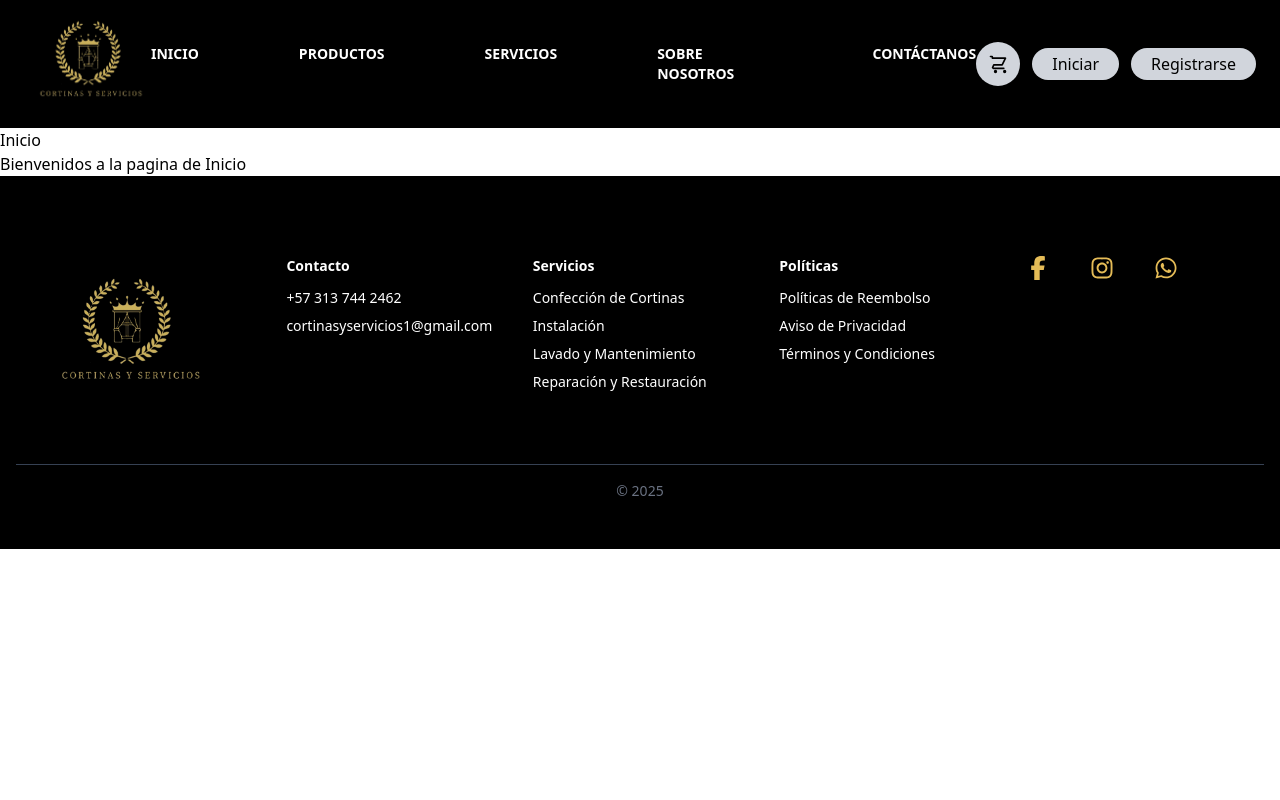
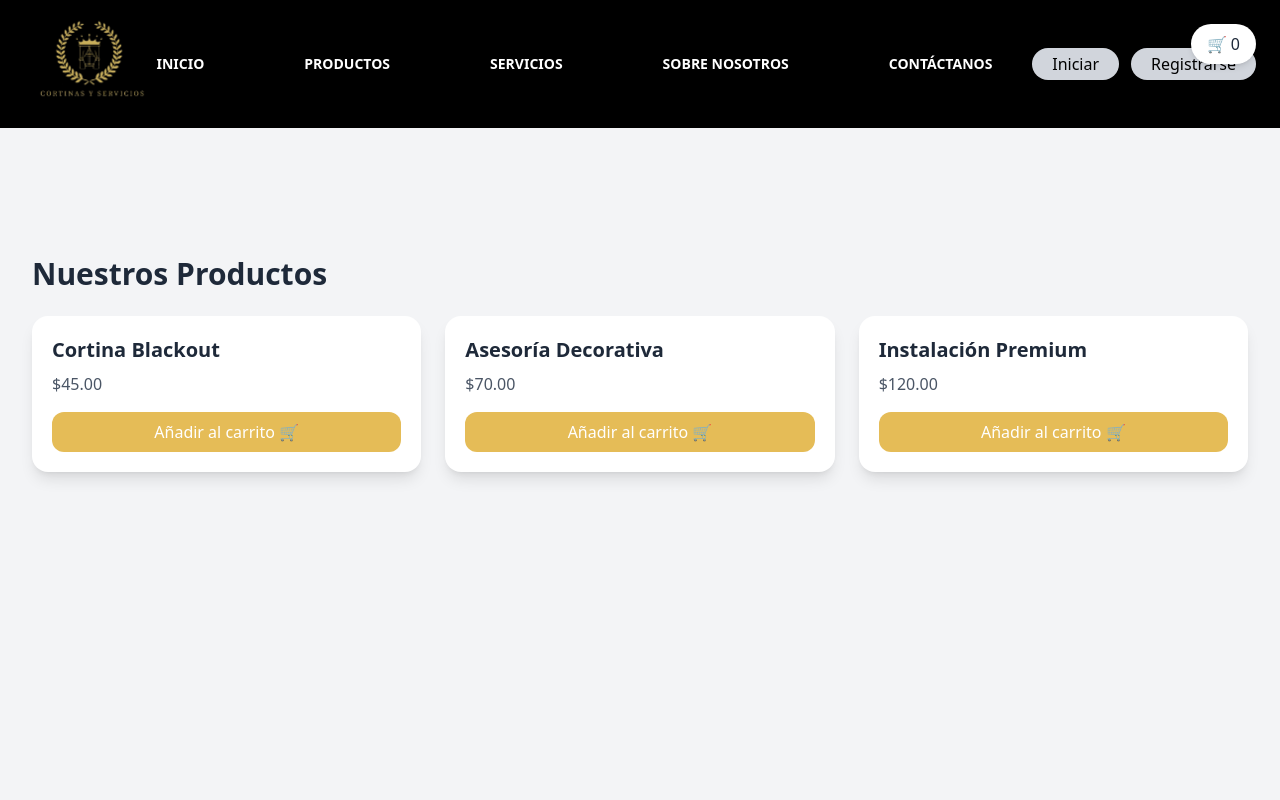
Before and after one commit to swaggirl26/Proyectos-SENA-, a React (Vite) app in the folder front-end/: page /Productos in a window 1280 px wide. Shown: the top 800 px of the page. Built offline with nearby package versions, Linux system fonts and the light colour scheme.

Commit message:
Se agregaron componentes de Productos y se creo la vista de productos con su carrito de compras

```diff
--- a/front-end/src/Navegacion.jsx
+++ b/front-end/src/Navegacion.jsx
@@ -23,20 +23,13 @@ export default function Navegacion() {
       {/* Botones derechos */}
       <div className="flex items-center gap-3">
         {/* Carrito */}
-        <button className="bg-gray-300 rounded-full p-3 hover:bg-[#E5BC57] transition">
-          <svg
-            xmlns="http://www.w3.org/2000/svg"
-            className="w-5 h-5 text-black"
-            fill="none"
-            viewBox="0 0 24 24"
-            stroke="currentColor"
-            strokeWidth={2}
-          >
+
+
             <path strokeLinecap="round" strokeLinejoin="round" d="M3 3h2l.4 2M7 13h10l4-8H5.4M7 13l-1.35 2.7a1 1 0 00.9 1.5H19" />
             <circle cx="9" cy="21" r="1" />
             <circle cx="20" cy="21" r="1" />
-          </svg>
-        </button>
+
+
 
 
         {/* Login y Register */}
--- /dev/null
+++ b/front-end/src/componentes/ProductCards.jsx
@@ -0,0 +1,16 @@
+import React from 'react';
+
+export default function ProductCard({ product, onAddToCart }) {
+  return (
+    <div className="bg-white shadow-lg rounded-2xl p-5 flex flex-col justify-between">
+      <h3 className="text-xl font-bold text-gray-800">{product.name}</h3>
+      <p className="text-gray-600 mt-2">${product.price.toFixed(2)}</p>
+      <button
+        onClick={() => onAddToCart(product)}
+        className="mt-4 px-4 py-2 bg-[#E5BC57] text-white rounded-xl hover:bg-yellow-500 transition"
+      >
+        Añadir al carrito 🛒
+      </button>
+    </div>
+  );
+}
--- /dev/null
+++ b/front-end/src/componentes/ProductSection.jsx
@@ -0,0 +1,44 @@
+import React, { useState } from 'react';
+import ProductCards from '../componentes/ProductCards';
+
+const products = [
+  { id: 1, name: 'Cortina Blackout', price: 45.00 },
+  { id: 2, name: 'Asesoría Decorativa', price: 70.00 },
+  { id: 3, name: 'Instalación Premium', price: 120.00 },
+];
+
+export default function ProductSection() {
+  const [cart, setCart] = useState([]);
+
+  const handleAddToCart = (product) => {
+    setCart((prev) => [...prev, product]);
+  };
+
+  const total = cart.reduce((sum, item) => sum + item.price, 0);
+
+  return (
+    <section className="p-8 bg-gray-100 min-h-screen">
+      <h2 className="text-3xl font-bold mb-6 text-gray-800">Nuestros Productos</h2>
+
+      <div className="grid grid-cols-1 sm:grid-cols-2 lg:grid-cols-3 gap-6">
+        {products.map(product => (
+          <ProductCards key={product.id} product={product} onAddToCart={handleAddToCart} />
+        ))}
+      </div>
+
+      <div className="mt-10 bg-[#E5BC57] p-6 rounded-xl shadow-md">
+        <h3 className="text-xl font-semibold text-gray-700 mb-2">
+          Carrito de Compras 🛍️ ({cart.length} productos)
+        </h3>
+        <ul className="list-disc list-inside text-gray-700">
+          {cart.map((item, idx) => (
+            <li key={idx}>
+              {item.name} - ${item.price.toFixed(2)}
+            </li>
+          ))}
+        </ul>
+        <p className="mt-3 font-bold text-gray-800">Total: ${total.toFixed(2)}</p>
+      </div>
+    </section>
+  );
+}
--- /dev/null
+++ b/front-end/src/paginas/Carrito.jsx
@@ -0,0 +1,15 @@
+
+export default function Carrito ({ product, onAddToCart }) {
+  return (
+    <div className="bg-white shadow-lg rounded-2xl p-5 flex flex-col justify-between">
+      <h3 className="text-xl font-bold text-gray-800">{product.name}</h3>
+      <p className="text-gray-600 mt-2">${product.price.toFixed(2)}</p>
+      <button
+        onClick={() => onAddToCart(product)}
+        className="mt-4 px-4 py-2 bg-[#E5BC57] text-white rounded-xl hover: bg-gray- transition"
+      >
+        Añadir al carrito 🛒
+      </button>
+    </div>
+  );
+}
--- a/front-end/src/paginas/Productos.jsx
+++ b/front-end/src/paginas/Productos.jsx
@@ -1,7 +1,64 @@
-function Productos (){
-    return <div>
-        <h1> Inicio </h1>
-        <p> Bienvenidos a la pagina de Inicio</p>
+import React, { useState } from 'react';
+import ProductCards from '../componentes/ProductCards';
+
+const products = [
+  { id: 1, name: 'Cortina Blackout', price: 45.00 },
+  { id: 2, name: 'Asesoría Decorativa', price: 70.00 },
+  { id: 3, name: 'Instalación Premium', price: 120.00 },
+];
+
+export default function ProductSection() {
+  const [cart, setCart] = useState([]);
+  const [isCartOpen, setIsCartOpen] = useState(false);
+
+  const handleAddToCart = (product) => {
+    setCart((prev) => [...prev, product]);
+  };
+
+  const total = cart.reduce((sum, item) => sum + item.price, 0);
+
+  return (
+    <div className="relative">
+      {/* Botón del carrito */}
+      <div className="fixed top-6 right-6 z-50">
+        <button
+          onClick={() => setIsCartOpen(!isCartOpen)}
+          className="bg-white shadow-md px-4 py-2 rounded-full flex items-center gap-2 text-gray-800 hover:bg-gray-100"
+        >
+          🛒 {cart.length}
+        </button>
+      </div>
+
+      {/* Carrito flotante */}
+      {isCartOpen && (
+        <div className="fixed top-20 right-6 w-80 bg-white p-6 rounded-xl shadow-2xl z-40">
+          <h3 className="text-lg font-bold mb-3 text-gray-800">Carrito de Compras 🛍️</h3>
+          <ul className="list-disc list-inside text-gray-700 max-h-60 overflow-y-auto">
+            {cart.map((item, idx) => (
+              <li key={idx}>
+                {item.name} - ${item.price.toFixed(2)}
+              </li>
+            ))}
+          </ul>
+          <p className="mt-4 font-bold text-gray-800">Total: ${total.toFixed(2)}</p>
+          <button
+            onClick={() => setCart([])}
+            className="mt-4 w-full bg-red-500 text-white py-2 rounded-xl hover:bg-red-600"
+          >
+            Vaciar carrito 🗑️
+          </button>
+        </div>
+      )}
+
+      {/* Lista de productos */}
+      <section className="p-8 bg-gray-100 min-h-screen pt-32">
+        <h2 className="text-3xl font-bold mb-6 text-gray-800">Nuestros Productos</h2>
+        <div className="grid grid-cols-1 sm:grid-cols-2 lg:grid-cols-3 gap-6">
+          {products.map(product => (
+            <ProductCards key={product.id} product={product} onAddToCart={handleAddToCart} />
+          ))}
+        </div>
+      </section>
     </div>
+  );
 }
-export default Productos;
```
